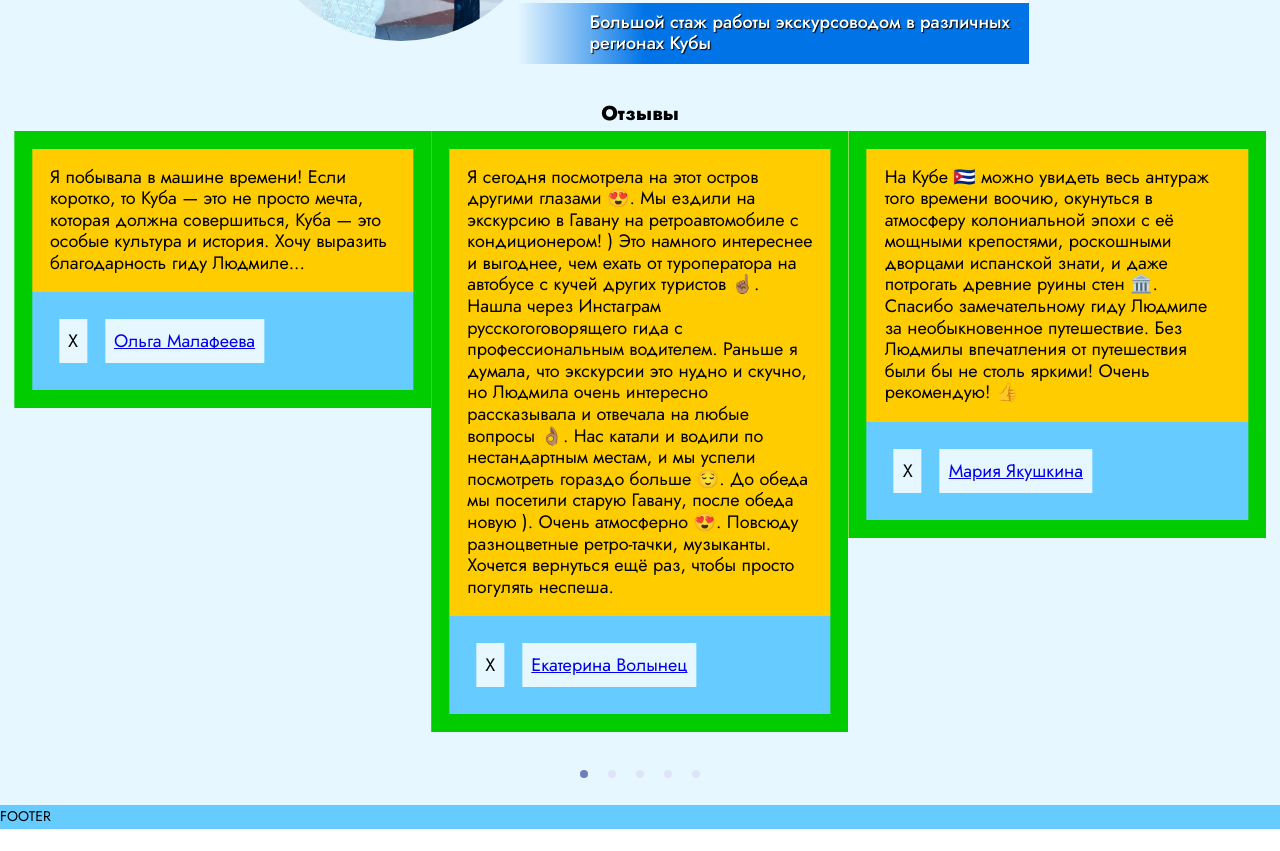
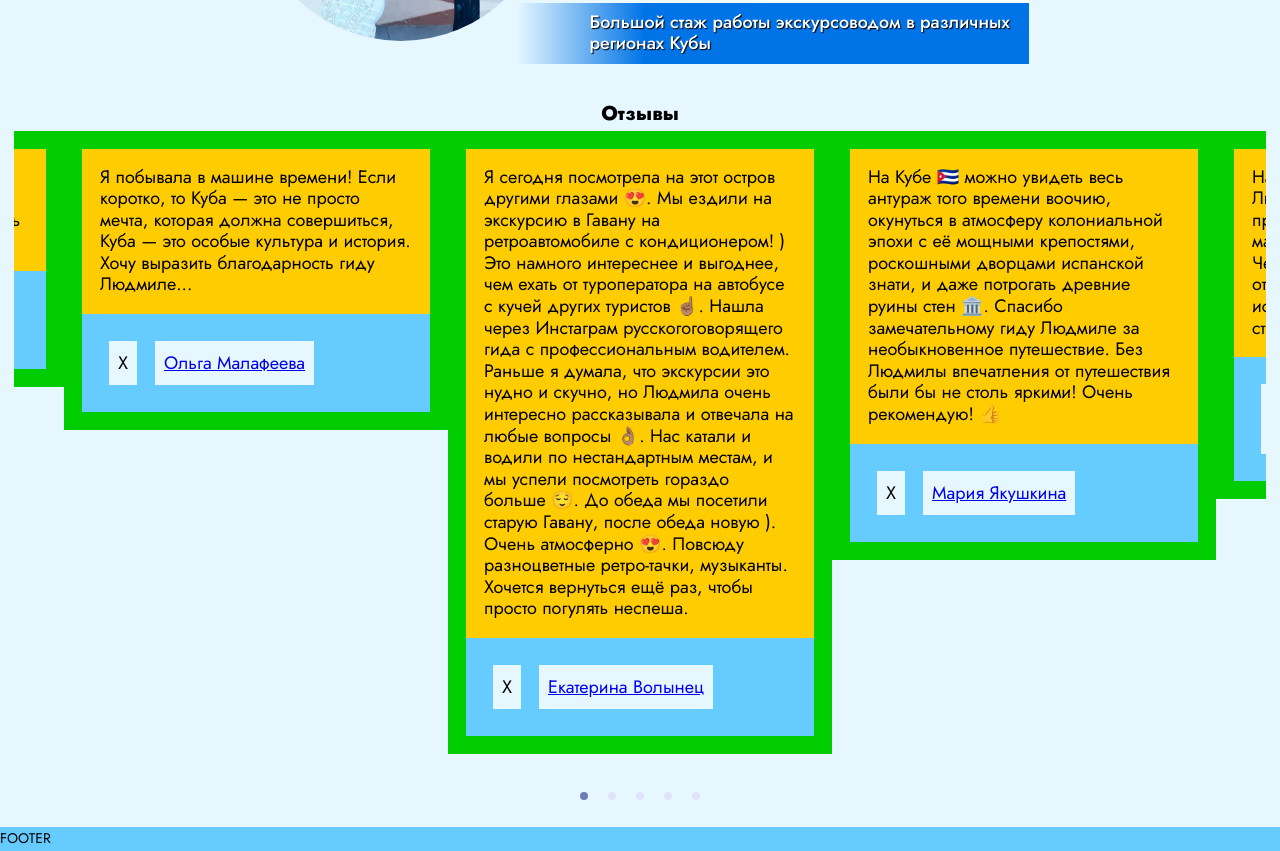
Before and after one commit to igoryen/zenkova, a React (Create React App) app: page / in a window 1280 px wide. Shown: the part 540-1391 px from the top of the page. Before the commit the page ends 1369 px from the top, so only its background shows below. Built offline with nearby package versions, Linux system fonts and the light colour scheme.

Commit message:
Other cards peek in on either side of the active card in Testimonials

```diff
--- a/src/components/Testimonials.js
+++ b/src/components/Testimonials.js
@@ -295,8 +295,8 @@ class Testimonials extends React.Component {
                         // autoHeight='true'
                         responsive={responsivity}
                         disableButtonsControls='false'
-                    // paddingLeft="10"
-                    // paddingRight='10'
+                        paddingLeft='50'
+                        paddingRight='50'
                     />
                 </div>
 
```
